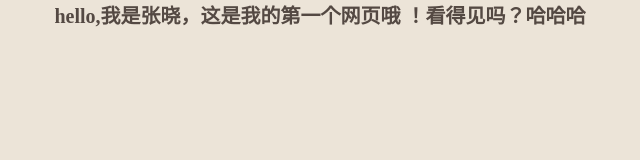
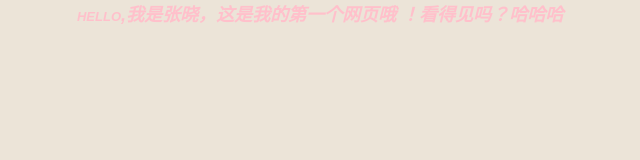
Before and after one commit to jiandandekuaile/jiandandekuaile.githup.com, a plain HTML site: page index.html in a window 1280 px wide. Shown: the whole page, without its empty margins (320-960 px from the left). Drawn offline with Linux system fonts and the light colour scheme.

Commit message:
Update index.html

```diff
--- a/index.html
+++ b/index.html
@@ -14,7 +14,8 @@
     <style>
       h1 {
          text-align:center;
-         font:700 20px simsun;
+         font:italic small-caps bold 18px Simsun,arial,sans-serif;
+         color:pink;
       }
     </style>
   </head>
```
